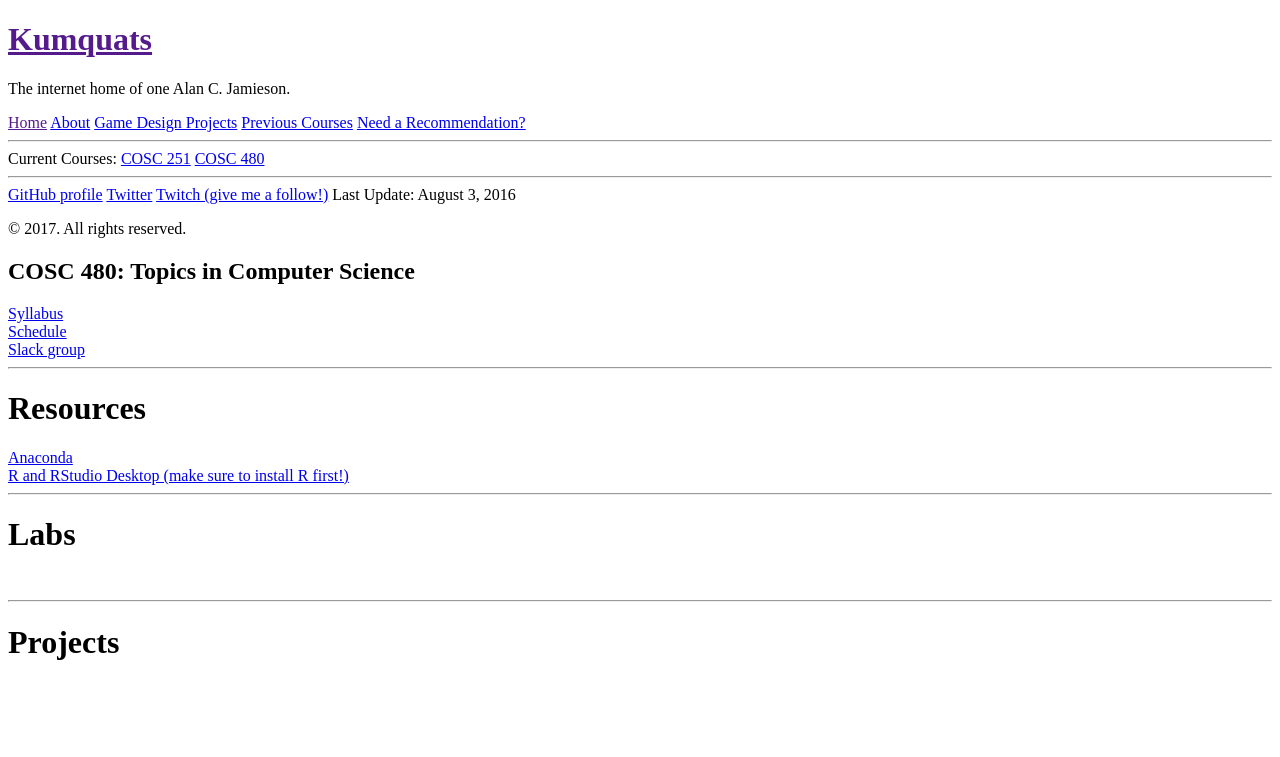
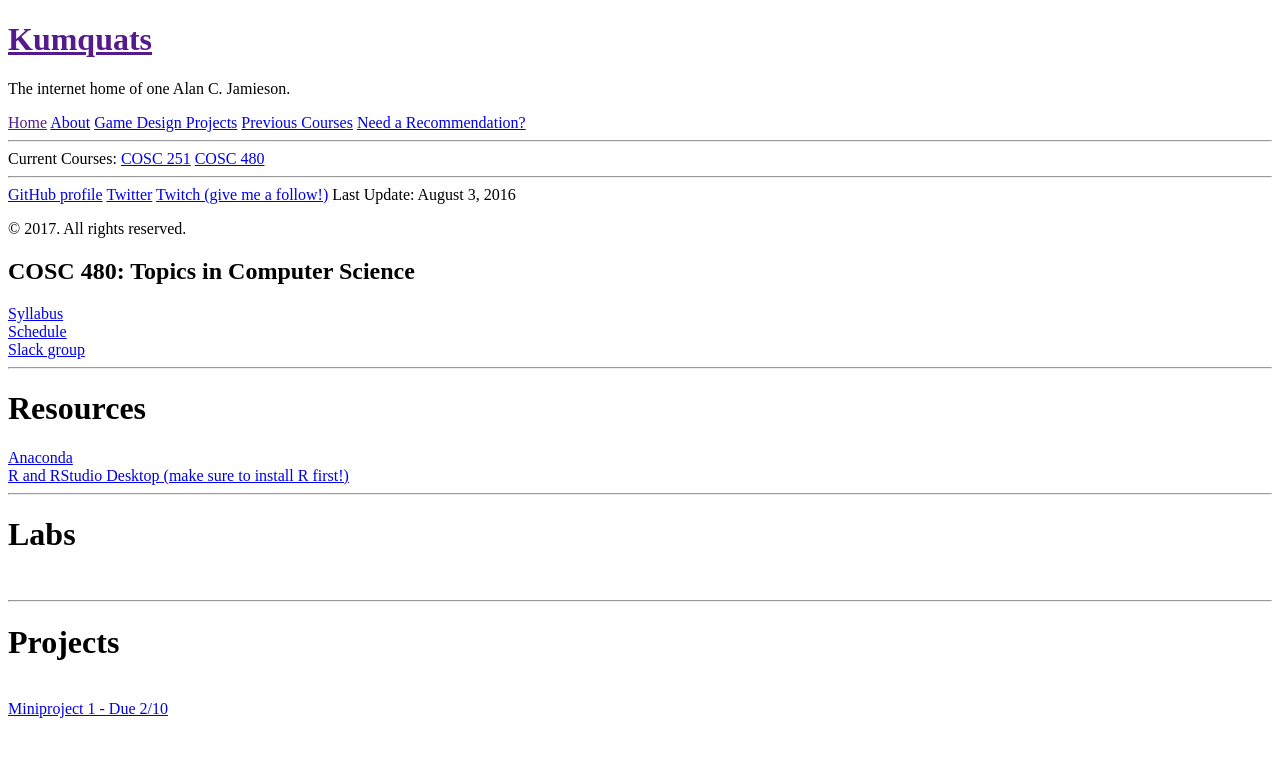
Before and after one commit to ripark/ripark.github.io, a Jekyll site: the page built from s17/cosc480.html, in a window 1280 px wide. Shown: the top 757 px of the page. Built offline with Jekyll 4.4.1, drawn with Linux system fonts in a browser that asks for light colours; Markdown is read by kramdown in place of the engine named in the settings.

Commit message:
480 project 1

```diff
--- a/s17/cosc480.html
+++ b/s17/cosc480.html
@@ -22,3 +22,5 @@
 <hr>
 <h1>Projects</h1>
 <br>
+<a href="http://ripark.github.io/s17/COSC480Project1.pdf">Miniproject 1 - Due 2/10</a>
+<br>
```
Also changed, not shown: 1 other file.
